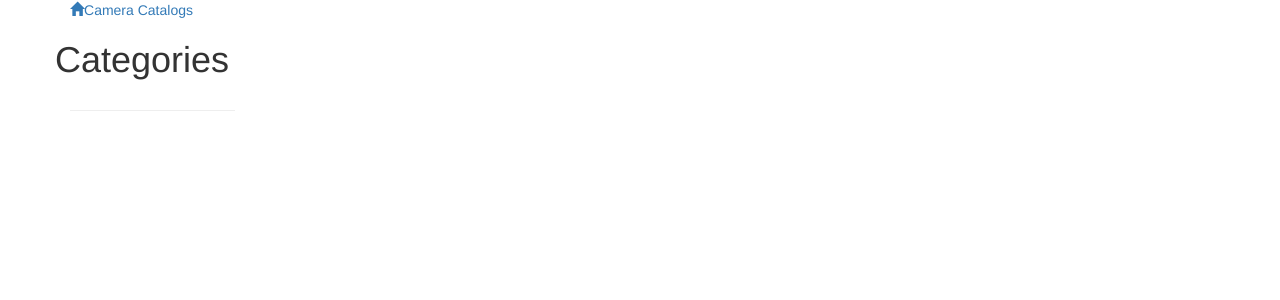
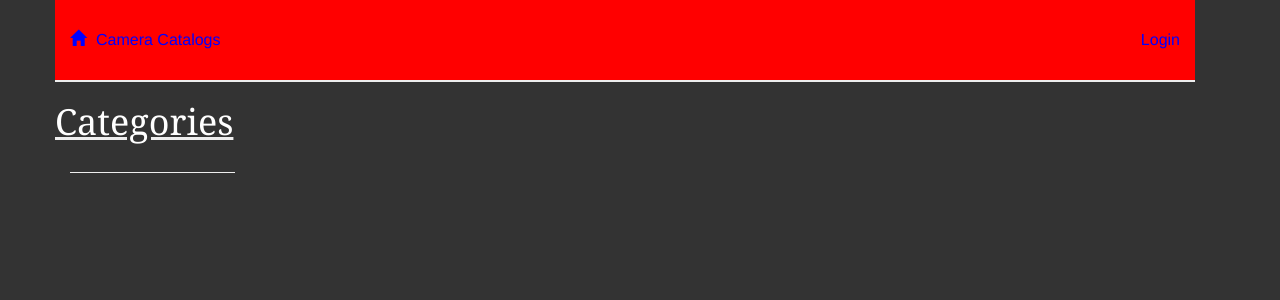
Before and after one commit to ahmadelmorshedy/fullstack_nanoddegree_item_catalog, a Flask app: page / in a window 1280 px wide. Shown: the top 300 px of the page. Run offline with Flask 2, Linux system fonts and the light colour scheme; data that the repository does not hold is empty; parts of the project's set-up code (start-up, migrations or seed data) failed here and were passed over; some libraries are stand-ins or nearby versions.

Commit message:
Adding Styling :D

```diff
--- /dev/null
+++ b/static/styles.css
@@ -0,0 +1,187 @@
+body {
+	/*font-family: "Helvetica Neue Bold", Roboto, Helvetica, Arial, sans-serif;*/
+	/*font-family: sans-serif;*/
+	/*background-image: url('img3.jpg'); */
+	background-color: #333333;
+	font-family: 'Georgia', serif;
+	/*font-weight: 700;*/
+}
+h1, h2, h3, h4 {
+	color: #FFFFFF;
+}
+h1, h2	{
+	font-family: 'Georgia', serif;
+	/*margin: 0; */
+}
+h1              { text-decoration: underline; text-decoration-color: #eee; text-decoration-line: 1px; text-decoration-style: solid; }
+h2              { font-size: 1.2em; }
+
+/*p, dd, dt               { color: #CCCCCC;}*/
+
+a {
+	text-decoration: none;
+	color:#FFFFCC;
+	/*font-size: .75em;*/
+
+	font-size: 14px;
+ 	/*color: #0093B9;*/
+ 	line-height: 17px;
+}
+
+/*.header         {left:50%; text-align: center;}*/
+/*.name {width:50%;display: inline-block; float: left;}
+.description {}
+.price {text-align: right; width:50%; float: right; }
+.editdeletepane{}*/
+
+.flash {
+	background: #cee5F5;
+	/*background-color: #98FB98;*/
+	width:100%;
+	text-decoration: none;
+}
+
+.flash li {
+	list-style-type: none;
+	text-align: center;
+}
+
+/*elli fo2 hamada - welli ta7t hamada tani 5aaaaaaales*/
+
+
+/* p {
+ 	font-family: "Helvetica Neue", Roboto, Helvetica, Arial, sans-serif;
+ 	font-size: 16px;
+ 	color: #7B7573;
+ 	line-height: 24px;
+ 	font-weight: 400;
+ }*/
+
+/* strong {
+ 	font-size: 16px;
+ 	color: #7B7573;
+ 	line-height: 24px;
+ } */
+
+/*.padding-top {
+	padding-top: 30px;
+}
+.padding-bottom {
+	padding-bottom: 30px;
+}
+.margin-right {
+	margin-right: 30px;
+}
+.padding-none {
+	padding: 0;
+}
+.btn {
+	padding: 20px;
+	margin: 0;
+	border-color: #9FB80A;
+	border-width: 2px;
+	color: #9FB80A;;
+}
+.btn:hover {
+	border-color: #9FB80A;
+}
+.btn.delete {
+	border-color: #aaaaaa;
+	color: #aaaaaa;
+}
+.btn.delete:hover {
+	border-color: #aaaaaa;
+	color: red;
+}*/
+.glyphicon {
+	margin-right: 10px;
+}
+.top-menu {
+	padding-top: 30px;
+	padding-bottom: 30px;
+	border-bottom: 2px solid #eee;
+	font-family: "Helvetica Neue",Helvetica,Arial,sans-serif;
+	/*color: #FF0000;*/
+	background-color: #FF0000;
+	width: 100%;
+}
+.top-menu p {
+	margin-bottom: ;
+	line-height: 16px;
+}
+.top-menu a {
+	margin-bottom: 0;
+	line-height: 16px;
+	font-size: 16px;
+	/*color: #7B7573;*/
+	color: #0000FF;
+	font-weight: 400;
+	margin-bottom: 20px;
+}
+
+.nosidepadding {
+	margin-left: 0 !important;
+	padding-left: 0 !important;
+	margin-right: 0 !important;
+	padding-right: 0 !important;
+}
+/*.divider {
+	height: 15px;
+}
+.divider.blue {
+	background-color: #42C3C9;
+}
+.divider.green {
+	background-color: #9FB80A;
+}
+.banner.main {
+	height: 150px;
+	background: url("/static/top-banner.jpg");
+	background-position: right;
+	background-repeat: no-repeat;
+	background-size: cover;
+}
+.banner.menu {
+	height: 150px;
+	background-color: #E1E17F;
+}
+.banner.profile {
+	height: 150px;
+	background-color: #A6E8EB;
+}
+.banner h1 {
+	margin: 45px 0;
+}
+ .restaurant-list {
+ 	background-color: #F0F0F0;
+ 	padding: 20px;
+u }
+ .restaurant-list:hover {
+ 	background-color: #e1e17f;
+ 	padding: 20px;
+}
+.menu-item {
+	background: #F0F0F0;
+	padding: 20px;
+	margin: 20px;
+	margin-left: -20px;
+}
+.menu-price {
+	font-weight: 700;
+}
+.creator {
+	padding-right: 20px;
+	margin-top: -20px;
+	text-align: right;
+	float:right;
+}
+.creator img {
+	width: 100px;
+	border-radius: 50%;
+}
+.creator figcaption {
+	font-size: 14px;
+	color: #7B7573;
+	font-weight: 400;
+	margin-top: -20px;
+}*/
--- a/templates/header.html
+++ b/templates/header.html
@@ -6,5 +6,10 @@
 	</div>
 	<div class="col-md-6 text-right">
 		<!-- Login/Logup links -->
+		{% if 'username' not in session %}
+			<a href = "{{url_for('login')}}">Login</a>
+		{% else %}
+			<a href = "{{url_for('logout')}}">Logout</a>
+		{% endif %}
 	</div>
 </div>
--- a/templates/main.html
+++ b/templates/main.html
@@ -3,6 +3,7 @@
 	<head>
 		<link href='http://fonts.googleapis.com/css?family=Roboto:400,300,700' rel='stylesheet' type='text/css'>
 		<link rel="stylesheet" href="//netdna.bootstrapcdn.com/bootstrap/3.1.1/css/bootstrap.min.css">
+		<link rel=stylesheet type=text/css href="{{ url_for('static', filename='styles.css') }}">
 		{% block head_content %}
 		{% endblock %}
 	</head>
```
